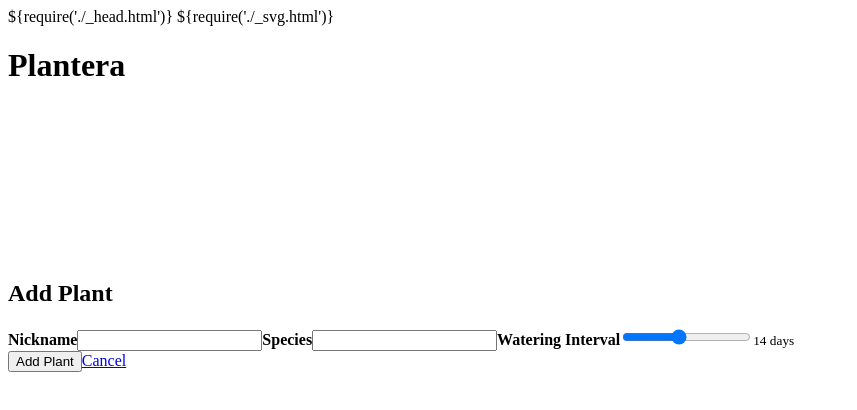
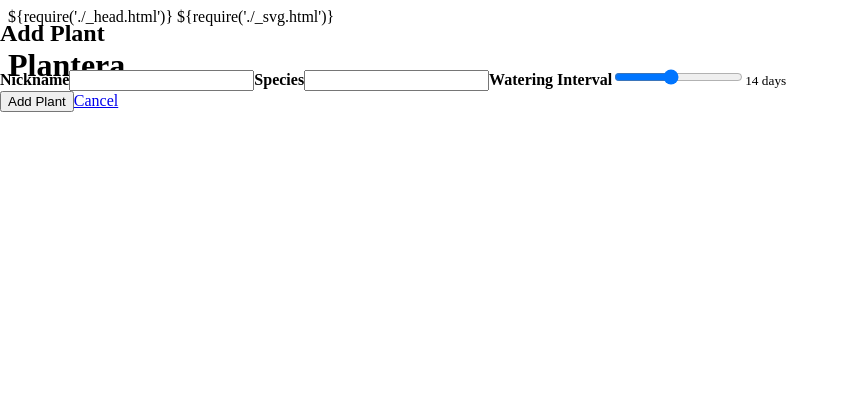
Before and after one commit to nnnnat/plantera, a React app in the folder client/: page /add-plant in a window 1280 px wide. Shown: the top 410 px of the page, without its empty margins (0-857 px from the left). Built offline with nearby package versions, Linux system fonts and the light colour scheme.

Commit message:
created a few animation components, got my routes animatiting

```diff
--- /dev/null
+++ b/client/src/components/animations/appear.jsx
@@ -0,0 +1,34 @@
+import React from 'react'
+import { Transition } from 'react-transition-group'
+// scripts
+import * as motion from './../../scripts/motion'
+// styles
+const styles = {
+  left: 0,
+  opacity: 0,
+  overflow: 'hidden',
+  position: 'absolute',
+  top: 0,
+  transition: `all ${motion.fast}ms ${motion.ease}`,
+  width: '100%'
+}
+
+const statusStyles = {
+  entering: { opacity: 0, transform: 'scale(.98, .98) translateY(5vh)' },
+  entered: { opacity: 1, transform: 'scale(1, 1) translateY(0vh)' },
+  exiting: { opacity: 0, transform: 'scale(.98, .98) translateY(5vh)' },
+  exited: { opacity: 0, transform: 'scale(.98, .98) translateY(5vh)' }
+}
+
+export default ({ children, delay, ...props }) => {
+
+  return (
+    <Transition {...props} timeout={motion.fast}>
+      {(status) => (
+        <div style={{ ...styles, ...statusStyles[status] }}>
+          {children}
+        </div>
+      )}
+    </Transition>
+  )
+}
--- a/client/src/components/app.jsx
+++ b/client/src/components/app.jsx
@@ -1,6 +1,8 @@
 import React from 'react'
 import { Switch, Route, withRouter } from 'react-router-dom'
+import { TransitionGroup } from 'react-transition-group'
 // components
+import Appear from './animations/appear'
 import Header from './partials/header'
 import Plants from './views/plants'
 import PlantForm from './views/plantForm'
@@ -8,12 +10,14 @@
 export default withRouter(({ location }) => (
   <div className='app'>
     <Header />
-    <main>
-      <Switch location={location}>
-        <Route path='/add-plant' component={PlantForm} />
-        <Route path='/edit-plant' render={({ location }) => <PlantForm plant={location.state} />} />
-        <Route path='/' component={Plants} />
-      </Switch>
-    </main>
+    <TransitionGroup component='main'>
+      <Appear key={location.pathname}>
+        <Switch location={location}>
+          <Route path='/add-plant' component={PlantForm} />
+          <Route path='/edit-plant' render={({ location }) => <PlantForm plant={location.state} />} />
+            <Route path='/' component={Plants} />
+        </Switch>
+      </Appear>
+    </TransitionGroup>
   </div>
 ))
--- /dev/null
+++ b/client/src/scripts/motion.js
@@ -0,0 +1,3 @@
+export const fast = 250
+export const slow = 500
+export const ease = 'cubic-bezier(0.4, 0.0, 0.2, 1)'
```
Also changed, not shown: client/src/components/animations/fade.jsx (added, +28 -0 lines), client/src/components/animations/slide.jsx (added, +32 -0 lines).
